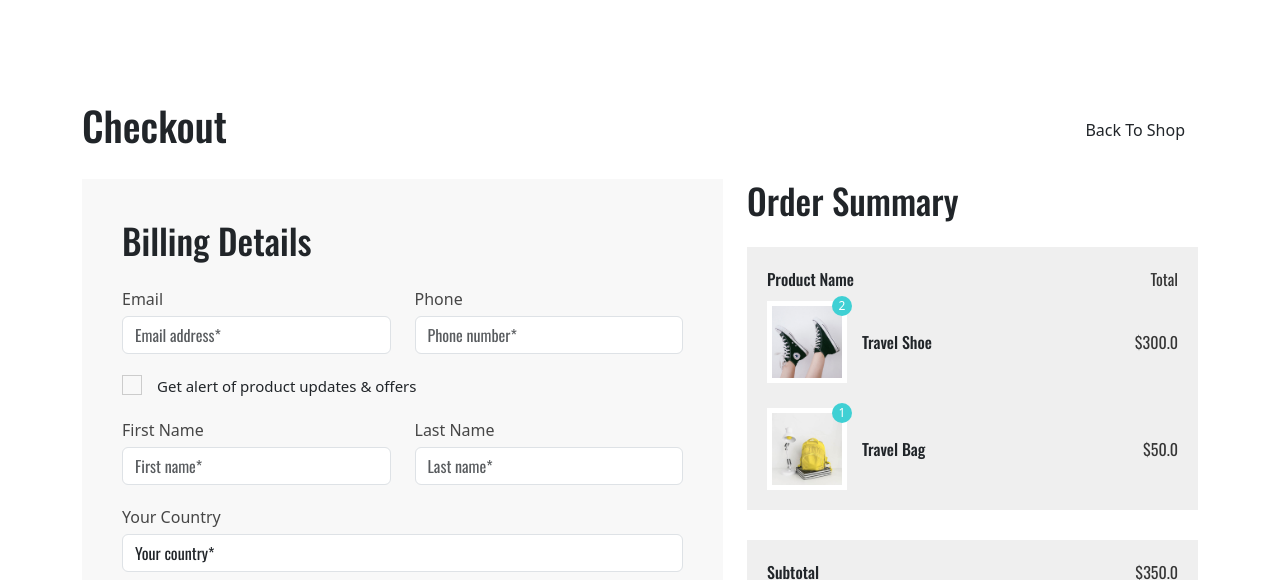
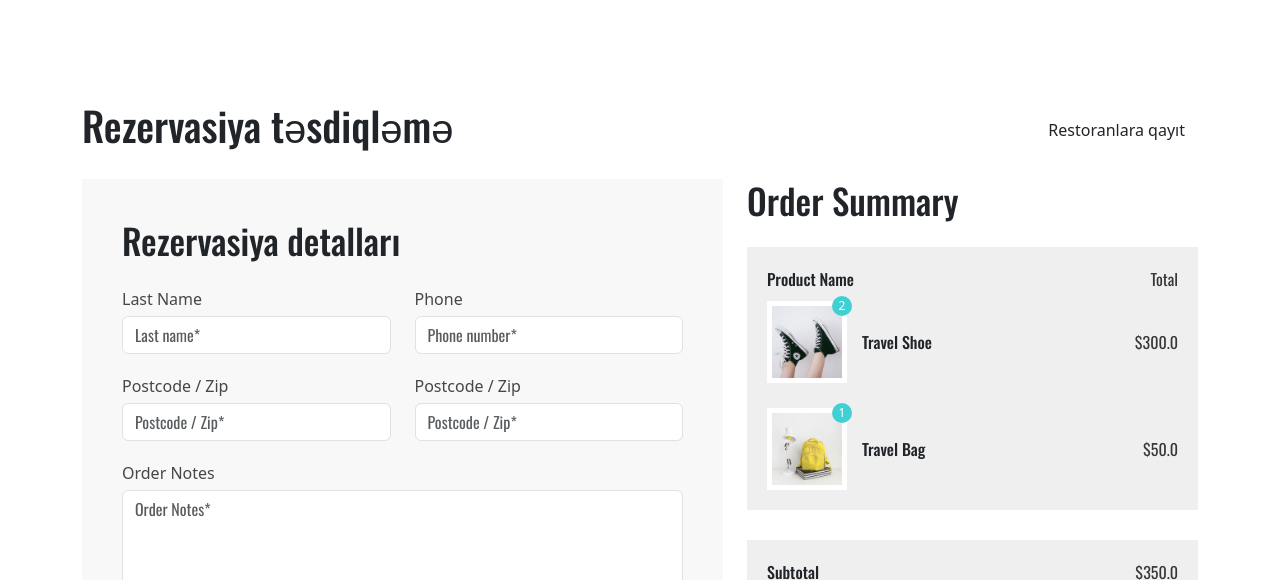
Before and after one commit to intiqamquluzada/DiscoverRestaurants, a Django app: page /booking/reserve-restaurant/1/ in a window 1280 px wide. Shown: the part 630-1210 px from the top of the page. Run offline with Django 3.2, Linux system fonts and the light colour scheme; parts of the project's set-up code (start-up, migrations or seed data) failed here and were passed over; some libraries are stand-ins or nearby versions; some web fonts are replaced.

Commit message:
5mart01:37

```diff
--- a/booking/admin.py
+++ b/booking/admin.py
@@ -1,7 +1,7 @@
 from django.contrib import admin
 from .models import (Restaurants, RestaurantImages, CooperationCompanies,
                      Countries, Cities, BlogModel,
-                     RestaurantMenu, Comment, Likes, Rating)
+                     RestaurantMenu, Comment, Likes, Rating, Reserve)
 
 
 class ImageInline(admin.StackedInline):
@@ -30,3 +30,4 @@ admin.site.register(Cities)
 admin.site.register(Comment)
 admin.site.register(Likes)
 admin.site.register(Rating)
+admin.site.register(Reserve)
--- a/templates/reservation.html
+++ b/templates/reservation.html
@@ -244,106 +244,65 @@
             </div>
             <div class="container">
                 <div class="product-info-header">
-                    <h2>Checkout</h2>
-                    <a href="products.html" class="btn main-btn main-btn-secondary m-0">Back To Shop</a>
+                    <h2>Rezervasiya təsdiqləmə</h2>
+                    <a href="products.html" class="btn main-btn main-btn-secondary m-0">Restoranlara qayıt</a>
                 </div>
                 <div class="row">
                     <div class="col-lg-7 pb-30 desk-pad-right-40">
                         <div class="checkout-box">
                             <div class="sub-section-title">
-                                <h3 class="sub-section-title-heading">Billing Details</h3>
+                                <h3 class="sub-section-title-heading">Rezervasiya detalları</h3>
                             </div>
                             <div class="checkout-form">
                                 <form>
                                     <div class="row">
                                         <div class="col-sm-6">
                                             <div class="form-group mb-20">
-                                                <label>Email</label>
-                                                <input type="text" name="email" class="form-control form-control-background-white" required placeholder="Email address*">
+                                                <label>Last Name</label>
+                                                <input type="email" name="name" class="form-control form-control-background-white" required placeholder="Last name*">
                                             </div>
                                         </div>
+
+
+
                                         <div class="col-sm-6">
                                             <div class="form-group mb-20">
                                                 <label>Phone</label>
                                                 <input type="text" name="phone" class="form-control form-control-background-white" required placeholder="Phone number*">
                                             </div>
                                         </div>
-                                        <div class="col-sm-12">
-                                            <div class="input-checkbox mb-20">
-                                                <input type="checkbox" id="check1">
-                                                <label for="check1">Get alert of product updates & offers</label>
-                                            </div>
-                                        </div>
-                                        <div class="col-sm-6">
-                                            <div class="form-group mb-20">
-                                                <label>First Name</label>
-                                                <input type="email" name="name" class="form-control form-control-background-white" required placeholder="First name*">
-                                            </div>
-                                        </div>
-                                        <div class="col-sm-6">
-                                            <div class="form-group mb-20">
-                                                <label>Last Name</label>
-                                                <input type="email" name="name" class="form-control form-control-background-white" required placeholder="Last name*">
-                                            </div>
-                                        </div>
-                                        <div class="col-sm-12">
-                                            <div class="form-group mb-20">
-                                                <label>Your Country</label>
-                                                <select name="country" class="form-control form-control-background-white">
-                                                    <option value="1">Your country*</option>
-                                                    <option value="2">USA</option>
-                                                    <option value="3">UK</option>
-                                                    <option value="4">Germany</option>
-                                                </select>
-                                            </div>
-                                        </div>
-                                        <div class="col-sm-12">
-                                            <div class="form-group mb-20">
-                                                <label>Company Name</label>
-                                                <input type="text" name="company-name" class="form-control form-control-background-white" placeholder="Company name">
-                                            </div>
-                                        </div>
-                                        <div class="col-sm-12">
-                                            <div class="form-group mb-20">
-                                                <label>Address</label>
-                                                <input type="text" name="company-name" class="form-control form-control-background-white" placeholder="Address">
-                                            </div>
-                                        </div>
-                                        <div class="col-sm-12">
-                                            <div class="form-group mb-20">
-                                                <label>Town/City</label>
-                                                <select name="country" class="form-control form-control-background-white">
-                                                    <option value="1">Town/City*</option>
-                                                    <option value="2">USA</option>
-                                                    <option value="3">UK</option>
-                                                    <option value="4">Germany</option>
-                                                </select>
-                                            </div>
-                                        </div>
-                                        <div class="col-sm-12 col-lg-6">
-                                            <div class="form-group mb-20">
-                                                <label>State / Country</label>
-                                                <input type="text" name="state-country" class="form-control  form-control-background-white" required placeholder="State / Country*">
-                                            </div>
-                                        </div>
+
+
+
+
+
+
                                         <div class="col-sm-12 col-lg-6">
                                             <div class="form-group mb-20">
                                                 <label>Postcode / Zip</label>
                                                 <input type="email" name="postcode-zip" class="form-control  form-control-background-white" required placeholder="Postcode / Zip*">
                                             </div>
                                         </div>
-                                        <div class="col-sm-12">
-                                            <div class="input-checkbox mb-20">
-                                                <input type="checkbox" id="check2">
-                                                <label for="check2" class="weight-600">Ship to a different address?</label>
+                                         <div class="col-sm-12 col-lg-6">
+                                            <div class="form-group mb-20">
+                                                <label>Postcode / Zip</label>
+                                                <input type="email" name="postcode-zip" class="form-control  form-control-background-white" required placeholder="Postcode / Zip*">
                                             </div>
                                         </div>
+
                                         <div class="col-sm-12">
                                             <div class="form-group m-0">
                                                 <label>Order Notes</label>
                                                 <textarea name="order" class="form-control  form-control-background-white" rows="10" placeholder="Order Notes*"></textarea>
                                             </div>
                                         </div>
+
+                                          <div style="padding-top: 10px;" class="col-sm-6">
+                                            <div class="form-group mb-20">
+                                                <button type="submit" class="btn btn-outline-success">Təsdiqlə</button>
+                                            </div>
+                                        </div>
+
                                     </div>
                                 </form>
                             </div>
```
Also changed, not shown: booking/models.py (+21 -0 lines), templates/restaurant-detail.html (+6 -5 lines), booking/forms.py (line endings or trailing spaces), booking/migrations/0048_reserve.py (added), db.sqlite3.
